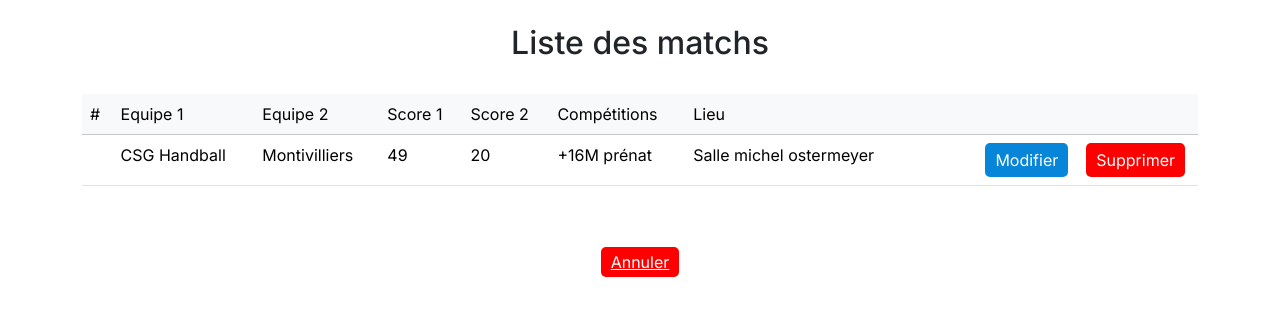
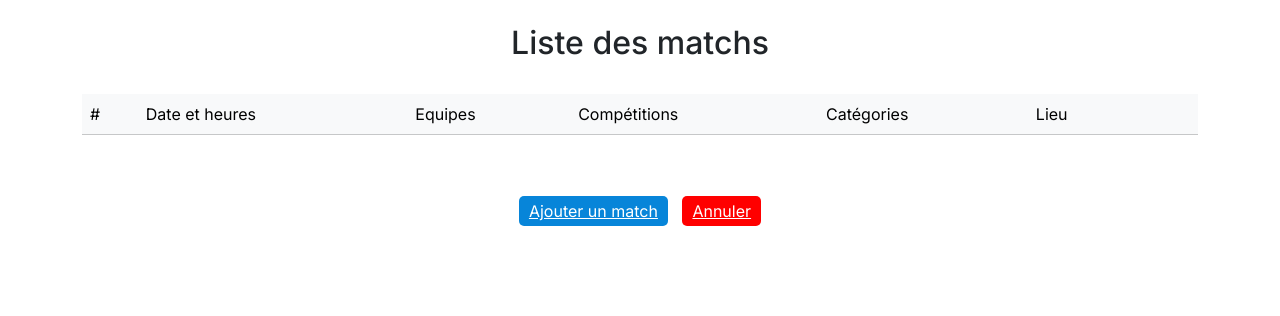
Before and after one commit to AllanDHS/CSG-USL, a PHP site: template views/listematch.php in a window 1280 px wide. Shown: the part 126-442 px from the top of the page. Run offline with PHP 8.4, Linux system fonts and the light colour scheme; the template is opened without the code that fills it, so the values that code supplies are empty; some libraries are stand-ins or nearby versions.

Commit message:
RequeteAffichageMatch

```diff
--- a/models/categories_equipes.php
+++ b/models/categories_equipes.php
@@ -4,7 +4,7 @@ class Categories
 {
 
 
-    // Nus allons créer les propriétés de l'objet en fonction des champs de la table categories_equipes
+    // Nous allons créer les propriétés de l'objet en fonction des champs de la table categories_equipes
     private $cat_id;
     private $cat_name;
 
--- a/views/listematch.php
+++ b/views/listematch.php
@@ -9,26 +9,24 @@
             <thead class="table-light">
                 <tr>
                     <th scope="col">#</th>
-                    <th scope="col">Equipe 1</th>
-                    <th scope="col">Equipe 2</th>
-                    <th scope="col">Score 1</th>
-                    <th scope="col">Score 2</th>
+                    <th scope="col">Date et heures</th>
+                    <th scope="col">Equipes</th>
                     <th scope="col">Compétitions</th>
+                    <th scope="col">Catégories</th>
                     <th scope="col">Lieu</th>
                     <th scope="col"></th>
                     <th scope="col"></th>
                 </tr>
             </thead>
             <tbody>
+                <?php foreach (Matchs::getAllMatchs() as $match) : ?>
                 <tr>
-                    <th scope="row"></th>
-                    <td>CSG Handball</td>
-                    <td>Montivilliers</td>
-                    <td>49</td>
-                    <td>20</td>
-                    <td>+16M prénat</td>
-                    <td>Salle michel ostermeyer</td>
-                    <td></td>
+                    <th scope="row"><?= $match ['mat_id']?></th>
+                    <td><?= htmlspecialchars($match['mat_date']); ?></td>
+                    <td><?= htmlspecialchars($match['equ_name']); ?></td>
+                    <td><?= htmlspecialchars($match['com_name']); ?></td>
+                    <td><?= htmlspecialchars($match['cat_name']); ?></td>
+                    <td><?= htmlspecialchars($match['mat_place']); ?></td>
                     <td>
                         <div class="d-grid gap-2 d-md-flex justify-content-md-end">
                             <a href="#"><button class="btnModify">Modifier</button></a>
@@ -36,11 +34,13 @@
                         </div>
                     </td>
                 </tr>
+                <?php endforeach; ?>
             </tbody>
         </table>
     </div>
 </div>
 <div class="text-center mt-5">
+        <a href="../controllers/controller-ajoutmatch.php" class="btnModify">Ajouter un match</a>
         <a href="../controllers/controller-paneladmin.php" class="btnDelete">Annuler</a>
     </div>
 
```
Also changed, not shown: controllers/controller-listematch.php (+9 -0 lines), database/csg_usl_bdd.sql (renamed from database/csg_usl.sql, +26 -0 lines), models/match.php (+16 -15 lines).
